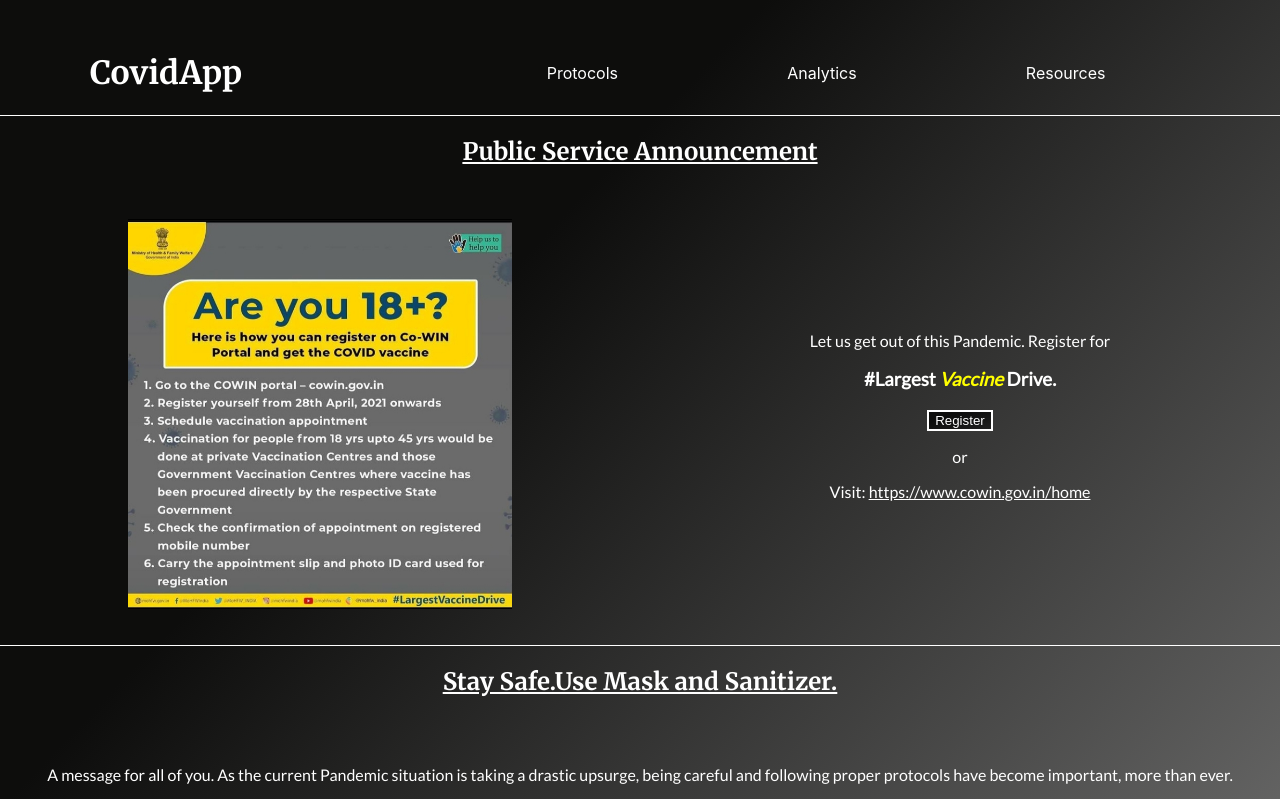
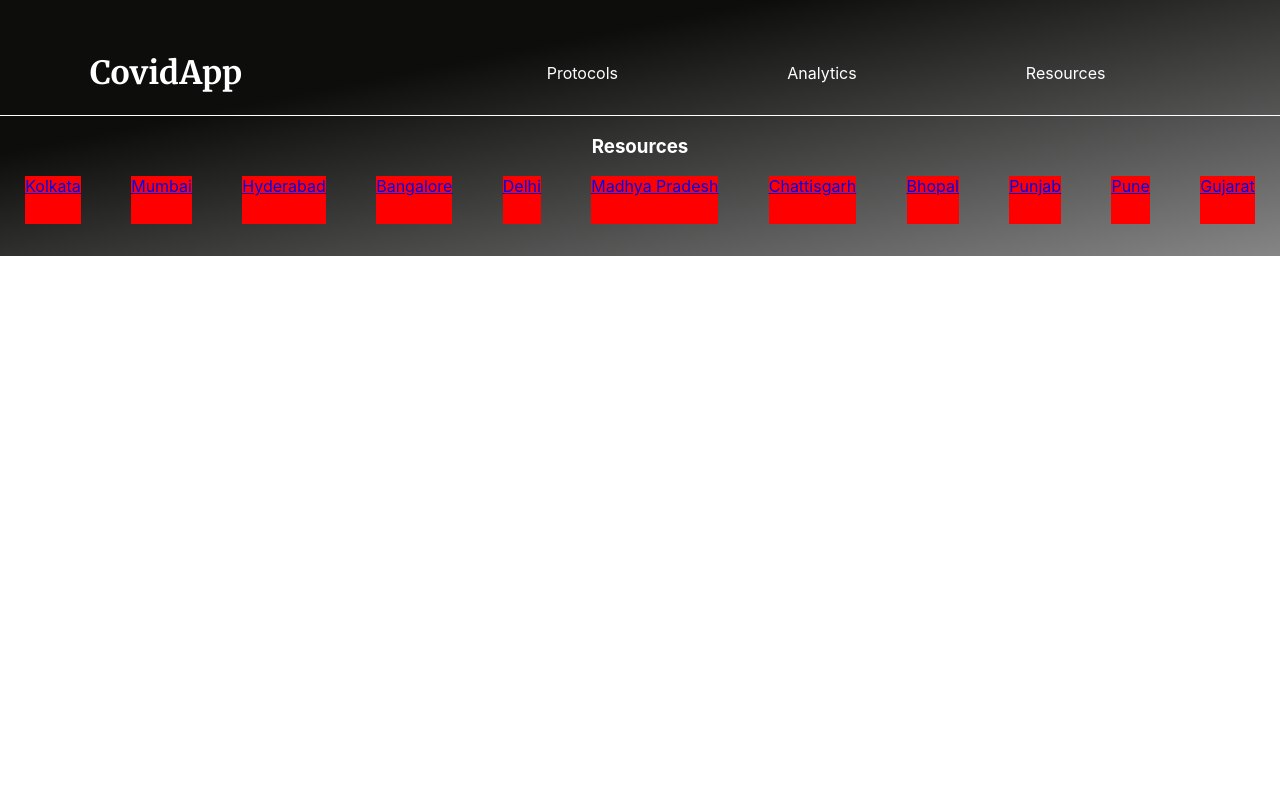
Before and after one commit to Dtech-Dbug/COVID-CHECKPOINT, a React (Create React App) app in the folder covid-cases/: page /resources in a window 1280 px wide. Shown: the top 799 px of the page. Built offline with nearby package versions, Linux system fonts and the light colour scheme; no server answers.

Commit message:
hyperlinks to resources added

```diff
--- a/covid-cases/src/App.css
+++ b/covid-cases/src/App.css
@@ -150,3 +150,18 @@
 border: 1px solid rgba( 255, 255, 255, 0.18 );
 color: black
 }
+.template{
+  background-color: red;
+  height: 3rem;
+  width: 100%;
+  margin: auto;
+}
+
+.template a{
+  text-decoration: none;
+}
+
+.template-container{
+  display: flex;
+  justify-content: space-around;
+}
--- a/covid-cases/src/App.js
+++ b/covid-cases/src/App.js
@@ -4,14 +4,14 @@
 import {Intro} from './components/Intro'
 import {Analytics} from './components/analytics'
 import {Cowin} from './components/cowin'
+import {Resources} from './components/resources'
 
 function App() {
   return (
     <div className="App">
       <NavBar/>
-      <Cowin/>
-      <Intro/>
-      <Analytics/>
+      <Resources/>
+
 
     </div>
   );
--- a/covid-cases/src/components/resources.js
+++ b/covid-cases/src/components/resources.js
@@ -0,0 +1,80 @@
+export const Resources=()=>{
+
+    return(
+        <div className='Container'>
+
+            <h3>Resources</h3>
+
+
+            <div className='template-container'>
+
+            <a href='https://www.instagram.com/thedonationdrive_/guide/oxygen-resources-in-kolkata-verified/17864292659439296/?igshid=1tkwqoi75yx0z'>
+                <div className='template'>
+                    Kolkata
+                </div>
+            </a>
+
+            <a href='https://www.instagram.com/stvorg/guide/mumbai-covid-19-resources/17893685921045044/?igshid=2tgs6gsnn6bv'>
+                <div className='template'>
+                    Mumbai
+                </div>
+            </a>
+
+            <a href='https://www.instagram.com/stvorg/guide/hyderabad-covid-19-resources/18150475303152700/?igshid=9eqnllcpa44i'>
+                <div className='template'>
+                    Hyderabad
+                </div>
+            </a>
+
+            <a href=' https://www.instagram.com/stvorg/guide/bangalore-covid-19-resources/18167434549189471/?igshid=i58x72h76knx'>
+                <div className='template'>
+                    Bangalore
+                </div>
+            </a>
+
+            <a href=' https://www.instagram.com/stvorg/guide/delhi-covid-19-resources/18175437682128001/?igshid=19pkrjjst0mjw'>
+                <div className='template'>
+                    Delhi
+                </div>
+            </a>
+
+            <a href='https://www.instagram.com/stvorg/guide/madhya-pradesh-covid-19-guide/17871732065484842/?igshid=1g64lek4imwa8'>
+                <div className='template'>
+                    Madhya Pradesh
+                </div>
+            </a>
+
+            <a href='https://www.instagram.com/stvorg/guide/chhatisgarh-covid-19-resources/17885236634177171/?igshid=vlxozij3adbs'>
+                <div className='template'>
+                    Chattisgarh
+                </div>
+            </a>
+
+            <a href='https://www.instagram.com/stvorg/guide/bhopal-covid-19-resources/17881366733249688/?igshid=i439plgfu00'>
+                <div className='template'>
+                    Bhopal
+                </div>
+            </a>
+
+            <a href='https://www.instagram.com/stvorg/guide/punjab-covid-19-resources/17866065263509022/?igshid=5s61g0adzea5'>
+                <div className='template'>
+                    Punjab
+                </div>
+            </a>
+
+            <a href='https://www.instagram.com/stvorg/guide/pune-covid-19-resources/17868294050496261/?igshid=c1onhhtbkpmd'>
+                <div className='template'>
+                    Pune
+                </div>
+            </a>
+
+            <a href='https://www.instagram.com/stvorg/guide/gujarat-covid-19-resources/17887002398146172/?igshid=1e7ie8ux4cosv'>
+                <div className='template'>
+                    Gujarat
+                </div>
+            </a>
+
+            </div>
+        </div>
+    )
+}
```
